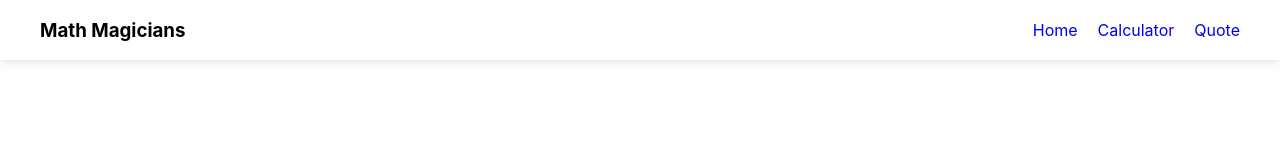
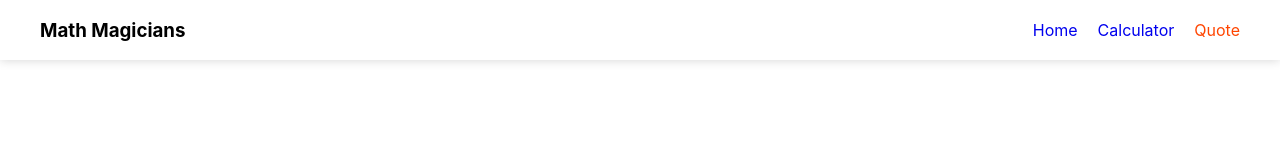
Before and after one commit to carloso0114/Math-magicians-React, a React (Create React App) app: page /quote in a window 1280 px wide. Shown: the top 160 px of the page. Built offline with nearby package versions, Linux system fonts and the light colour scheme.

Commit message:
add active css

```diff
--- a/src/App.css
+++ b/src/App.css
@@ -38,3 +38,8 @@
   color: #c5c5c5;
   font-size: 30px;
 }
+
+.active-link {
+  color: orangered;
+  text-decoration: underline;
+}
```
